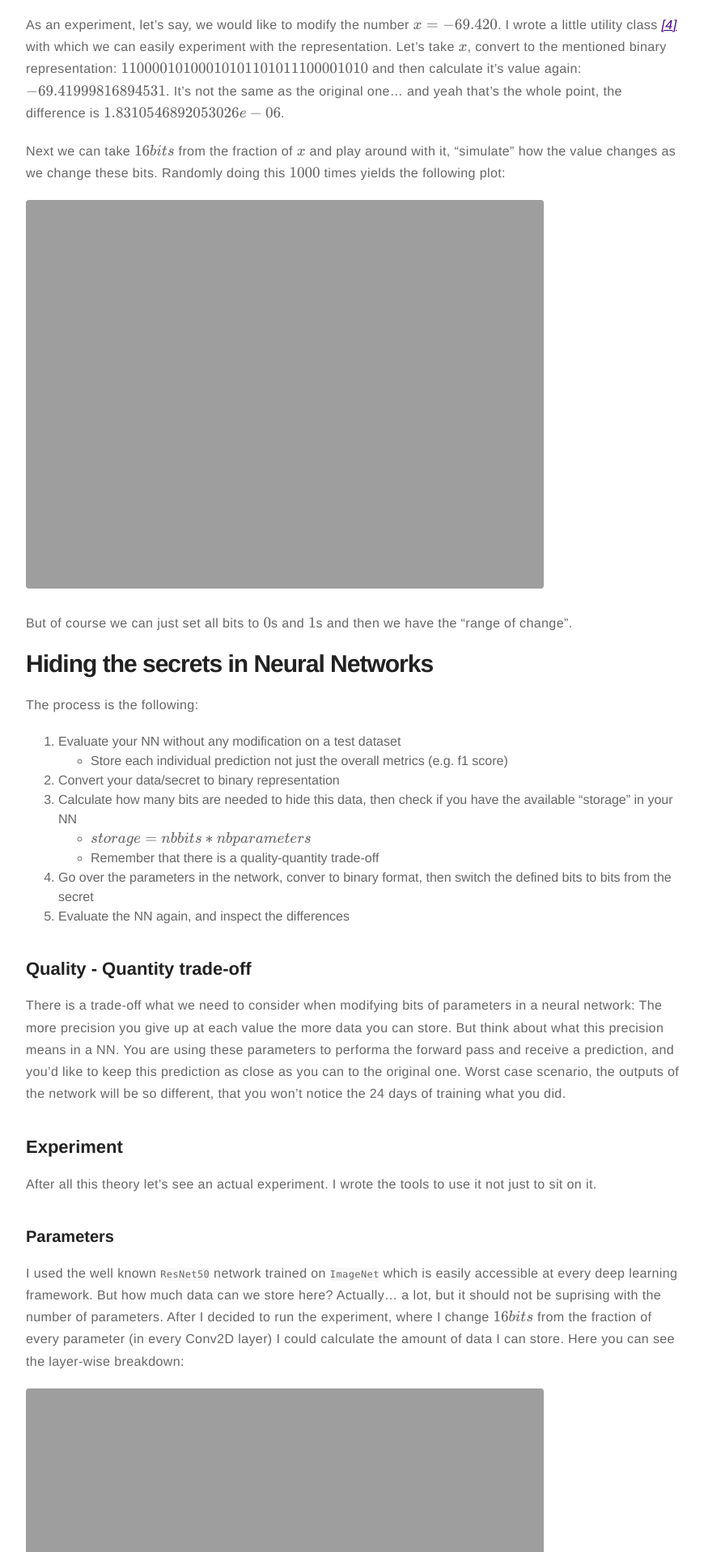
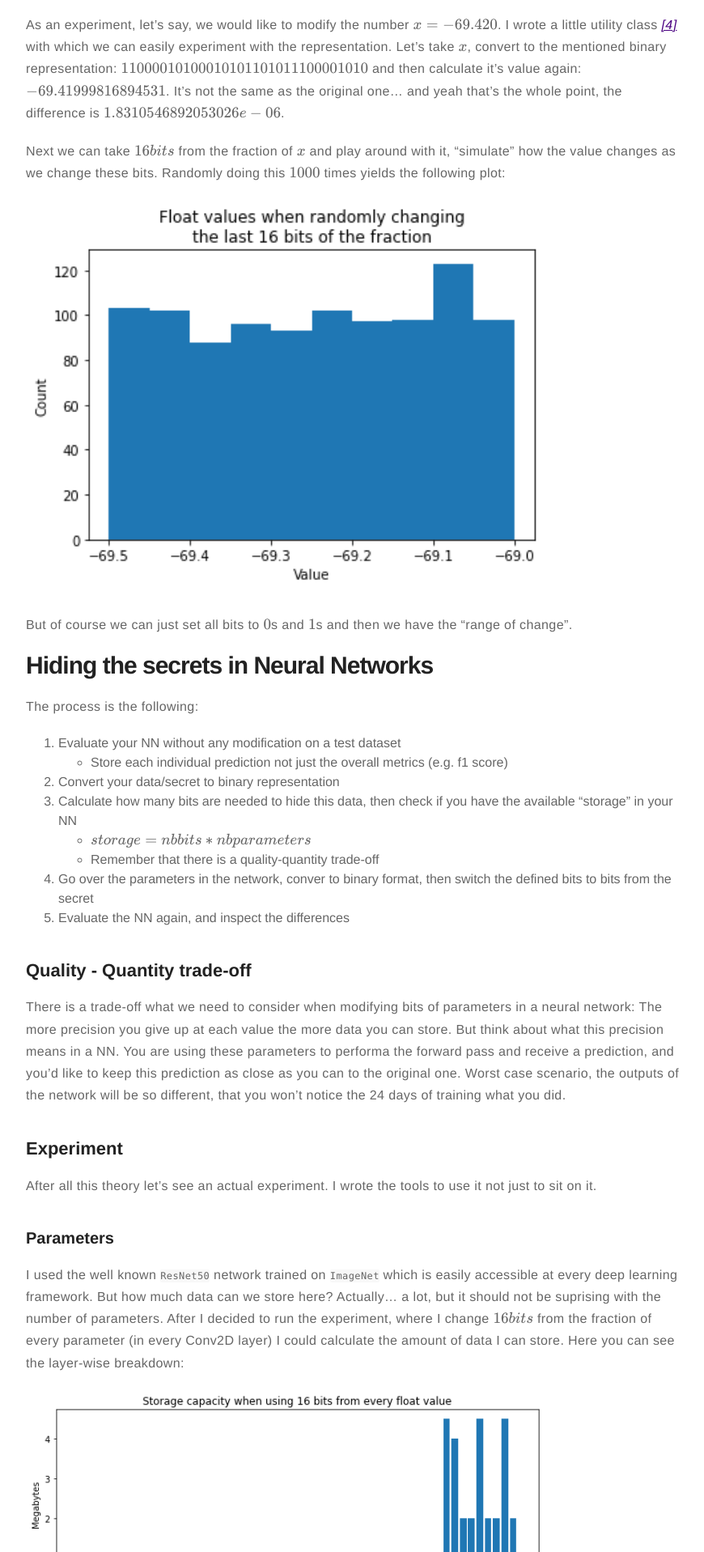
Before and after one commit to gaborvecsei/gaborvecsei.github.io, a Jekyll site: the page built from _posts/2022-05-20-Neural-Network-Steganography.md, in a window 1280 px wide. Shown: the part 1861-3778 px from the top of the page at 81% size, without its empty margins (203-1073 px from the left). Built offline with Jekyll 4.4.1, drawn with Linux system fonts in a browser that asks for light colours; formulas are drawn with MathJax 3; comment, search, counter and statistics services are not loaded.

Commit message:
fixup! nn steganography image paths fixed

```diff
--- a/_posts/2022-05-20-Neural-Network-Steganography.md
+++ b/_posts/2022-05-20-Neural-Network-Steganography.md
@@ -66,7 +66,7 @@
 Next we can take $16bits$ from the fraction of $x$ and play around with it, "simulate" how the value changes as we change these bits.
 Randomly doing this $1000$ times yields the following plot:
 
-<img src="https://gaborvecsei.github.io/assets/nn_steganography/fp32_modification_randomly.png" width="640" alt="">
+<img src="https://gaborvecsei.github.io/assets/images/blog/nn_steganography/fp32_modification_randomly.png" width="640" alt="">
 
 But of course we can just set all bits to $0$s and $1$s and then we have the "range of change".
 
@@ -102,7 +102,7 @@
 After I decided to run the experiment, where I change $16bits$ from the fraction of every parameter (in every Conv2D layer) I could calculate the amount of data I can store.
 Here you can see the layer-wise breakdown:
 
-<img src="https://gaborvecsei.github.io/assets/images/nn_steganography/resnet50_conv2d_storage_capacity.png" width="640" alt="">
+<img src="https://gaborvecsei.github.io/assets/images/blog/nn_steganography/resnet50_conv2d_storage_capacity.png" width="640" alt="">
 
 Adding up all the bits for the params in the 53 layers, it turns out we can easily store $44MB$s of data.
 And keep in mind that today this is an averaged size model.
```
